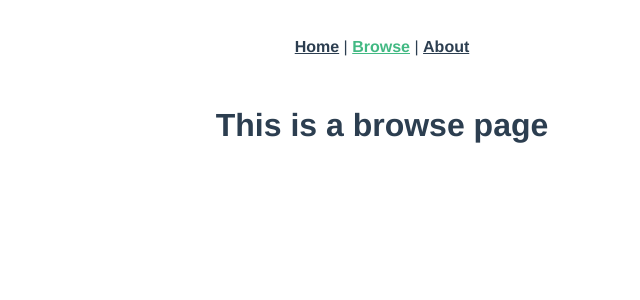
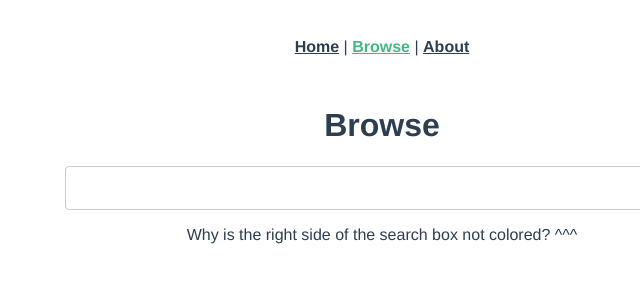
Before and after one commit to OldZealand03/cs260-creative-project-3, a Vue app: page /browse in a window 1280 px wide. Shown: the top 300 px of the page, without its empty margins (258-898 px from the left). Built offline with nearby package versions, Linux system fonts and the light colour scheme.

Commit message:
setup some stuff

```diff
--- /dev/null
+++ b/src/components/ArticleList.vue
@@ -0,0 +1,90 @@
+<template>
+  <div class="wrapper">
+    <div class="articles">
+      <div class="article">
+
+      </div>
+    </div>
+  </div>
+</template>
+
+<script>
+export default {
+  name: "ArticleList",
+//   props: {
+//     products: Array,
+//   },
+  methods: {
+
+  },
+};
+</script>
+
+<style scoped>
+.wrapper {
+  display: flex;
+  align-items: center;
+  justify-content: center;
+}
+
+.articles {
+  margin-top: 20px;
+  display: flex;
+  flex-wrap: wrap;
+  justify-content: space-around;
+}
+
+.article {
+  margin: 10px;
+  margin-top: 50px;
+  width: 600px;
+}
+
+/* .product img {
+  border: 2px solid #333;
+  height: 250px;
+  width: 200px;
+  object-fit: cover;
+}
+
+.product .image {
+  display: flex;
+  justify-content: center;
+  margin-bottom: 5px;
+}
+
+.info {
+  background: #f2921d;
+  color: #000;
+  padding: 10px 30px;
+  height: 80px;
+}
+
+.info h1 {
+  font-size: 16px;
+}
+
+.info h2 {
+  font-size: 14px;
+}
+
+.info p {
+  margin: 0px;
+  font-size: 10px;
+}
+
+.price {
+  display: flex;
+}
+
+button {
+  height: 50px;
+  background: #000;
+  color: white;
+  border: none;
+}
+
+.auto {
+  margin-left: auto;
+} */
+</style>
--- a/src/components/BrowseStuff.vue
+++ b/src/components/BrowseStuff.vue
@@ -1,34 +1,83 @@
 <template>
-  <div class="about">
-    <h1>This is a browse page</h1>
-
+  <div class="browse">
+    <h1>Browse</h1>
+    <div class="wrapper">
+      <div class="search">
+        <form class="pure-form">
+          <i class="fas fa-search"></i><input v-model="searchText" />
+        </form>
+      </div>
+    </div>
+    <p>Why is the right side of the search box not colored? ^^^</p>
+    <ArticleList :articles="articles" />
   </div>
 </template>
 
 <script>
+import ArticleList from "../components/ArticleList.vue";
+
+// let testQuery = "tesla";
+// callAPI(testQuery);
+
 export default {
   name: "BrowseStuff",
-//   props: {
-//     products: Array,
-//   },
+  components: {
+    ArticleList,
+  },
   methods: {
-    deleteFromCart(product) {
-      const index = this.$root.$data.cart.indexOf(product);
-      if (index > -1) {
-        this.$root.$data.cart.splice(index, 1);
-      }
+    callAPI(userInput) {
+      let u1 = "https://newsapi.org/v2/everything?q=";
+      let u2 =
+        "&from=2022-02-11&sortBy=publishedAt&apiKey=27ba76b43e724c38a32517d7b92abba4";
+
+      let url = u1 + userInput + u2;
+
+      fetch(url)
+        .then(function (response) {
+          return response.json();
+        })
+        .then(function (json) {
+          console.log(json);
+          console.log(json.articles[0].author);
+        });
     },
   },
-  computed: {
-    cartTotal() {
-      let total = 0;
-      for (let i = 0; i < this.$root.$data.cart.length; ++i) {
-        console.log("." + this.$root.$data.cart[i].price);
-        let amount = this.$root.$data.cart[i].price
-        total += parseFloat(amount.replace('$', ''));
-      }
-      return total.toFixed(2);
-    },
-  },
+  //   props: {
+  //     products: Array,
+  //   },
 };
 </script>
+
+<style scoped>
+.wrapper {
+  display: flex;
+  align-items: center;
+  justify-content: center;
+}
+
+.search {
+  border: 1px solid #ccc;
+  border-radius: 4px;
+  width: 50%;
+}
+
+form {
+  display: table;
+  width: 100%;
+}
+
+i {
+  display: table-cell;
+  padding-left: 10px;
+  width: 1px;
+}
+
+input {
+  display: table-cell;
+  font-size: 20px;
+  border: none !important;
+  box-shadow: none !important;
+  width: 100%;
+  height: 40px;
+}
+</style>
--- /dev/null
+++ b/src/components/HomePage.vue
@@ -0,0 +1,32 @@
+<template>
+  <div class="hello">
+    <h1>{{ msg }}</h1>
+  </div>
+</template>
+
+<script>
+export default {
+  name: 'HelloWorld',
+  props: {
+    msg: String
+  }
+}
+</script>
+
+<!-- Add "scoped" attribute to limit CSS to this component only -->
+<style scoped>
+h3 {
+  margin: 40px 0 0;
+}
+ul {
+  list-style-type: none;
+  padding: 0;
+}
+li {
+  display: inline-block;
+  margin: 0 10px;
+}
+a {
+  color: #42b983;
+}
+</style>
--- a/src/views/AboutView.vue
+++ b/src/views/AboutView.vue
@@ -1,5 +1,8 @@
 <template>
   <div class="about">
     <h1>This is an about page</h1>
+    <p>
+      We're pretty cool I guess
+    </p>
   </div>
 </template>
--- a/src/views/HomeView.vue
+++ b/src/views/HomeView.vue
@@ -1,18 +1,23 @@
 <template>
   <div class="home">
-    <img alt="Vue logo" src="../assets/logo.png">
-    <HelloWorld msg="Welcome to Your Vue.js App"/>
+    <!-- <img alt="Vue logo" src="../assets/logo.png"> -->
+    <!-- <HelloWorld msg="Welcome to Your Vue.js App"/> -->
+    <HomePage msg="This is the Home Page so Far"/>
+
+    <p>I love this website as much as Kanye loves Kanye</p>
+
   </div>
 </template>
 
 <script>
 // @ is an alias to /src
-import HelloWorld from '@/components/HelloWorld.vue'
+// import HelloWorld from '@/components/HelloWorld.vue'
+import HomePage from '@/components/HomePage.vue'
 
 export default {
   name: 'HomeView',
   components: {
-    HelloWorld
+    HomePage
   }
 }
 </script>
```
